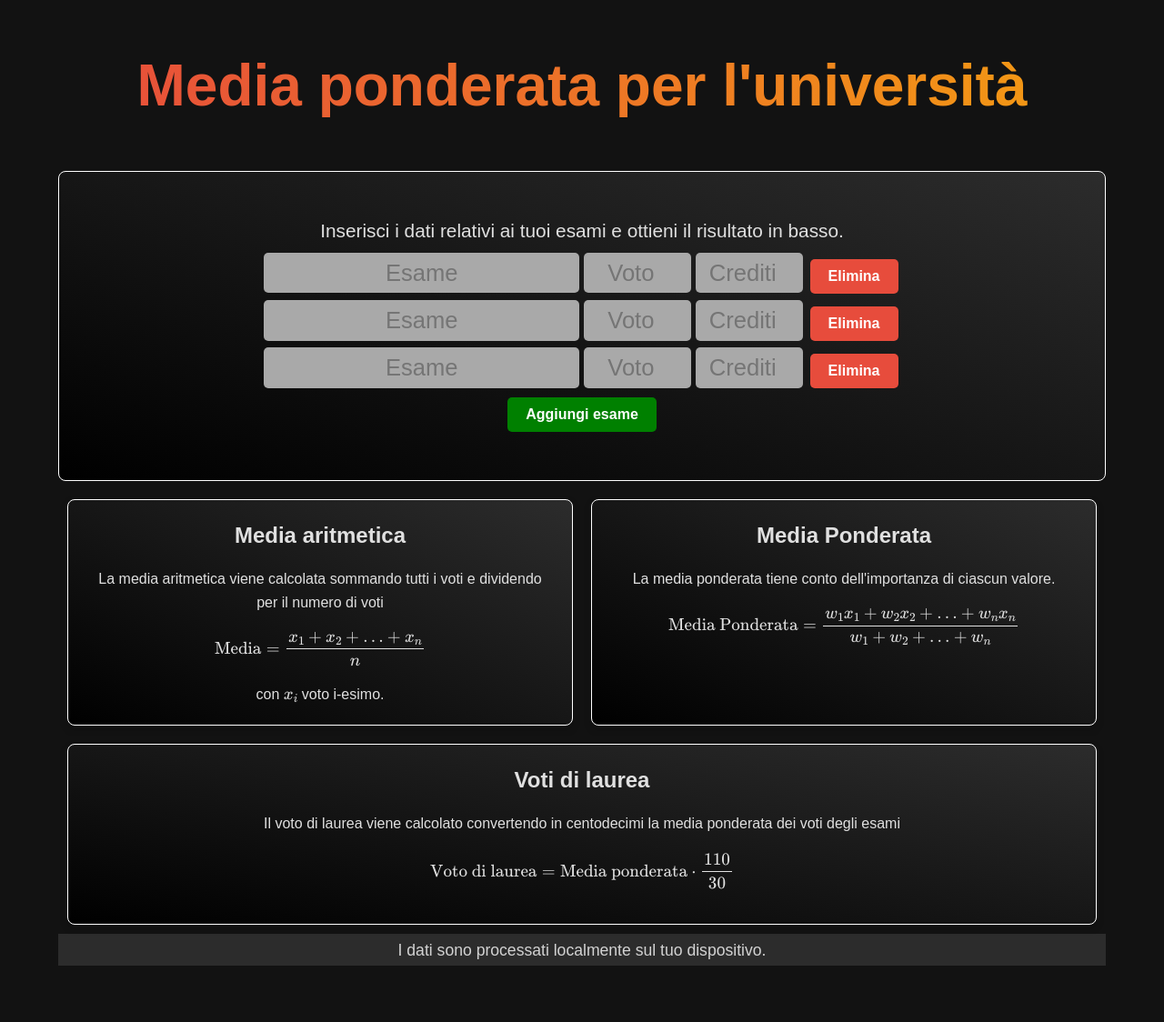
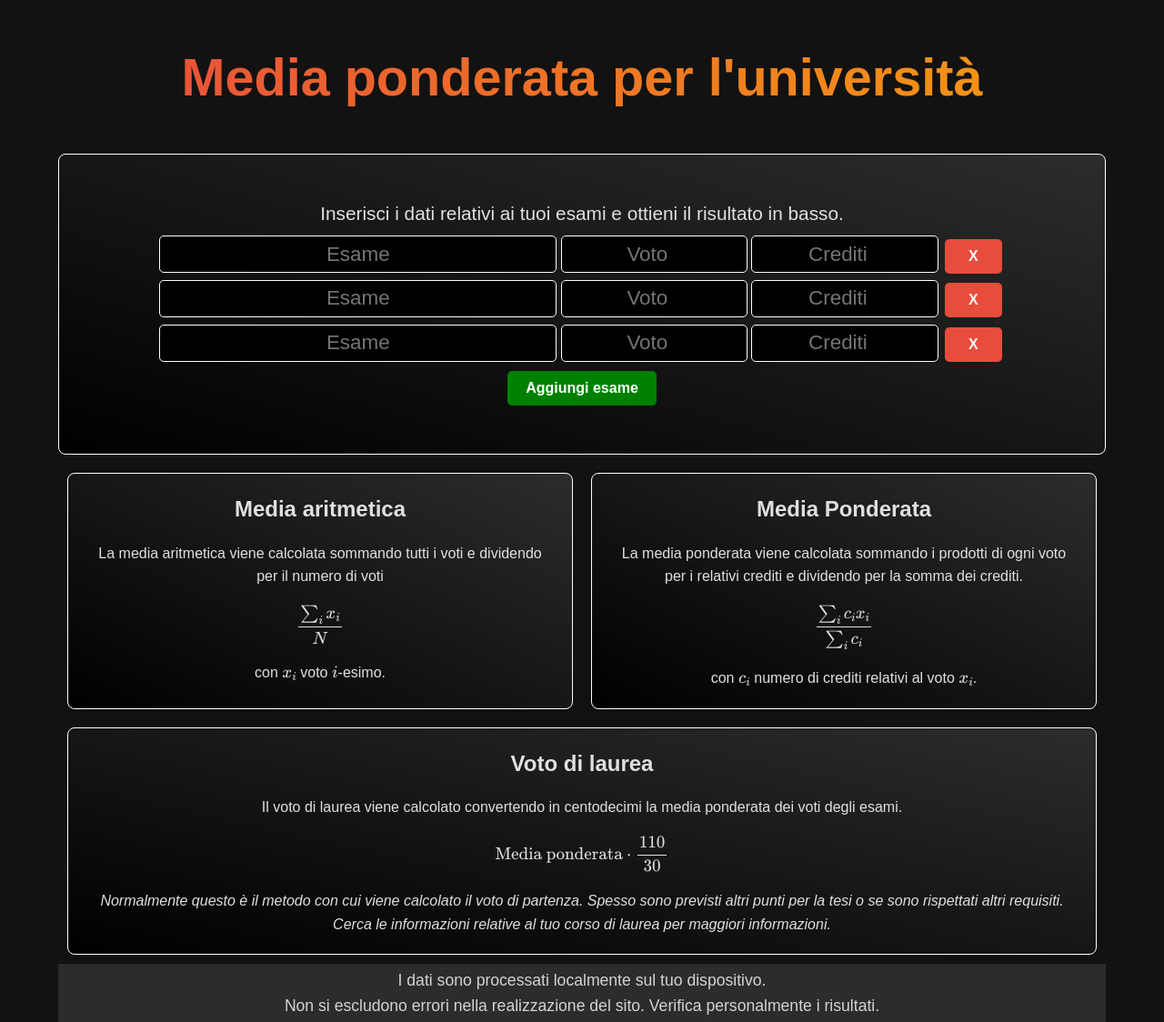
Before and after one commit to mediaponderata/mediaponderata, a plain HTML site: page index.html in a window 1280 px wide. Shown: the whole page at 91% size. Before the commit the page ends 1062 px from the top, so only its background shows below. Drawn offline with nearby package versions, Linux system fonts and the light colour scheme.

Commit message:
Update index.html

```diff
--- a/index.html
+++ b/index.html
@@ -4,6 +4,7 @@
 
 <head>
     <style type="text/css">
+
         body {
             background-color: #121212;
             color: #e0e0e0;
@@ -26,12 +27,14 @@
         }
 
         #title h1{
-            font-size: 2em;
+            font-size: 1.8em;
         }
         .container {
          display: flex;
          justify-content: center;
          height: 100vh;
+         width: 100%;
+
      }
 
      .container > div {
@@ -55,22 +58,28 @@
     #exams-form input {
         padding: 0.3em;
         text-align: center;
-        font-size: 1.6em;
+        font-size: 1.4em;
         margin: 0.1em;
         border-radius: 5px;
-        border: none;
-        background-color: darkgray;
+        border: 0.3px solid #ffffff;
+        background-color: #000000;
+        color: #ffffff;
     }
 
     .examGrade, .examWeight {
-        width: 4em;
+        width: 18%;
+    }
+
+    .examName {
+        width: 40%;
     }
 
     .deleteButton {
+        width: 6%;
         background-color: #e74c3c;
         color: white;
         border: none;
-        padding: 10px 20px;
+        padding: 10px;
         border-radius: 5px;
         font-size: 16px;
         font-weight: bold;
@@ -106,6 +115,7 @@
         margin: 5px;
     }
 
+
     #results {
         background: linear-gradient(90deg, #e74c3c, #f39c12);
         padding: 15px;
@@ -118,6 +128,12 @@
     #results h1, h2 {
         padding: 0;
         margin: 0;
+    }
+
+    #results h2 {
+        font-size: 1.4em;
+        border-radius: 2px;
+        border-bottom: 0.2px solid #ffffff;
     }
 
 
@@ -146,7 +162,6 @@
         }
     }
 
-
     footer {
         background: #2c2c2c;
         color: #D3D3D3;
@@ -154,6 +169,33 @@
         font-size: 1.1em;
     }
 
+
+        @media (max-width: 767px) {
+            #title h1 {
+                font-size: 1em;
+            }
+
+        .container > div {
+            width:100%;
+        }
+
+        #form-container {
+            padding: 0;
+        }
+
+        #exams-form input {
+            font-size: 1em;
+            padding: 4px;
+        }
+
+        .deleteButton {
+            font-size: 1em;
+            padding: 2px;
+        }
+        #info-container {
+            display: block;
+        }
+        }
 
 
 </style>
@@ -195,23 +237,25 @@
                 <h2>Media aritmetica</h2>
                 <p>La media aritmetica viene calcolata sommando tutti i voti e dividendo per il numero di voti</p>
                 <p>
-                    $$\text{Media} = \frac{x_1 + x_2 + \ldots + x_n}{n}$$
+                    $$\frac{\sum_i x_i}{N}$$
                 </p>
-                con \(x_i\) voto i-esimo.
+                con \(x_i\) voto \(i\)-esimo.
             </div>
             <div class="info-box">
                 <h2>Media Ponderata</h2>
-                <p>La media ponderata tiene conto dell'importanza di ciascun valore.</p>
+                <p>La media ponderata viene calcolata sommando i prodotti di ogni voto per i relativi crediti e dividendo per la somma dei crediti. </p>
                 <p>
-                    $$\text{Media Ponderata} = \frac{w_1x_1 + w_2x_2 + \ldots + w_nx_n}{w_1 + w_2 + \ldots + w_n}$$
+                    $$\frac{\sum_i c_ix_i}{\sum_i c_i}$$
                 </p>
+                con \(c_i\) numero di crediti relativi al voto \(x_i\).
             </div>
             <div class="info-box">
-                <h2>Voti di laurea</h2>
-                <p>Il voto di laurea viene calcolato convertendo in centodecimi la media ponderata dei voti degli esami</p>
+                <h2>Voto di laurea</h2>
+                <p>Il voto di laurea viene calcolato convertendo in centodecimi la media ponderata dei voti degli esami.</p>
                 <p>
-                    $$\text{Voto di laurea} = \text{Media ponderata}\cdot\frac{110}{30}$$
+                    $$\text{Media ponderata}\cdot\frac{110}{30}$$
                 </p>
+                <i>Normalmente questo è il metodo con cui viene calcolato il voto di partenza. Spesso sono previsti altri punti per la tesi o se sono rispettati altri requisiti. Cerca le informazioni relative al tuo corso di laurea per maggiori informazioni.</i>
             </div>
         </div>
 
@@ -219,6 +263,7 @@
 
         <footer>
             I dati sono processati localmente sul tuo dispositivo.
+            <br>Non si escludono errori nella realizzazione del sito. Verifica personalmente i risultati.
         </footer>
     </div>
 </div>
@@ -229,14 +274,19 @@
 
 <script>
 
-    $(document).ready(() => $("#results").hide())
+    $(document).ready(() => {
+        $("#results").hide();}
+        )
+
+
+
 
 
     let exams = []
     function addExam(num) {
 
         for (i = 0; i < num; i++) {
-            var newExam = '<div class="examRow"><input class="examName" type="text" placeholder="Esame"><input class="examGrade" type="number" placeholder="Voto"><input class="examWeight" type="number" placeholder="Crediti"><button class="deleteButton">Elimina</button><div>'
+            var newExam = '<div class="examRow"><input class="examName" type="text" placeholder="Esame"><input class="examGrade" type="number" placeholder="Voto"><input class="examWeight" type="number" placeholder="Crediti"><button class="deleteButton">X</button><div>'
             $("#exams-form").append(newExam);
             exams.push({examName: ''})
         }
@@ -272,7 +322,7 @@
         } else {
             $("#weighted-mean").text("Media ponderata: " + weighted_mean + "/30");
             $("#arithmetic-mean").text("Media aritmetica: " + arithmetic_mean + "/30");
-            $("#weights-sum").text("Crediti conseguiti: " + weights_sum + "/110")
+            $("#weights-sum").text("Crediti conseguiti: " + weights_sum + "")
             $("#final-grade").text("Voto di base laurea: " + final_grade + "/110")
             $("#results").show()
         }
```
